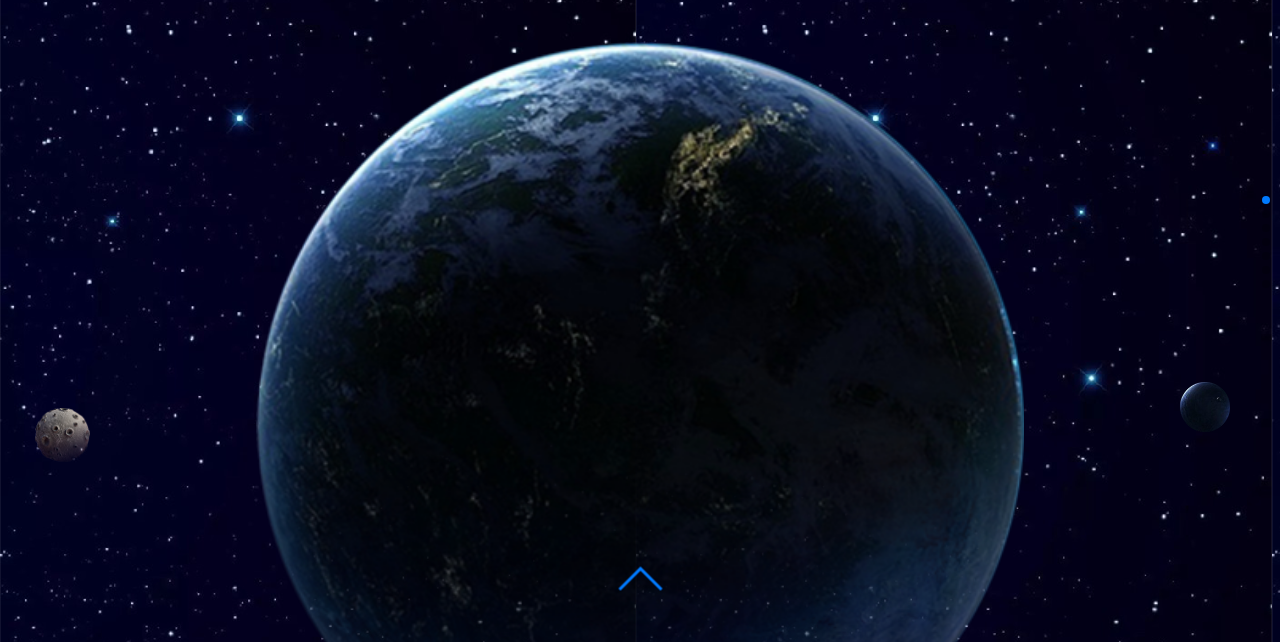
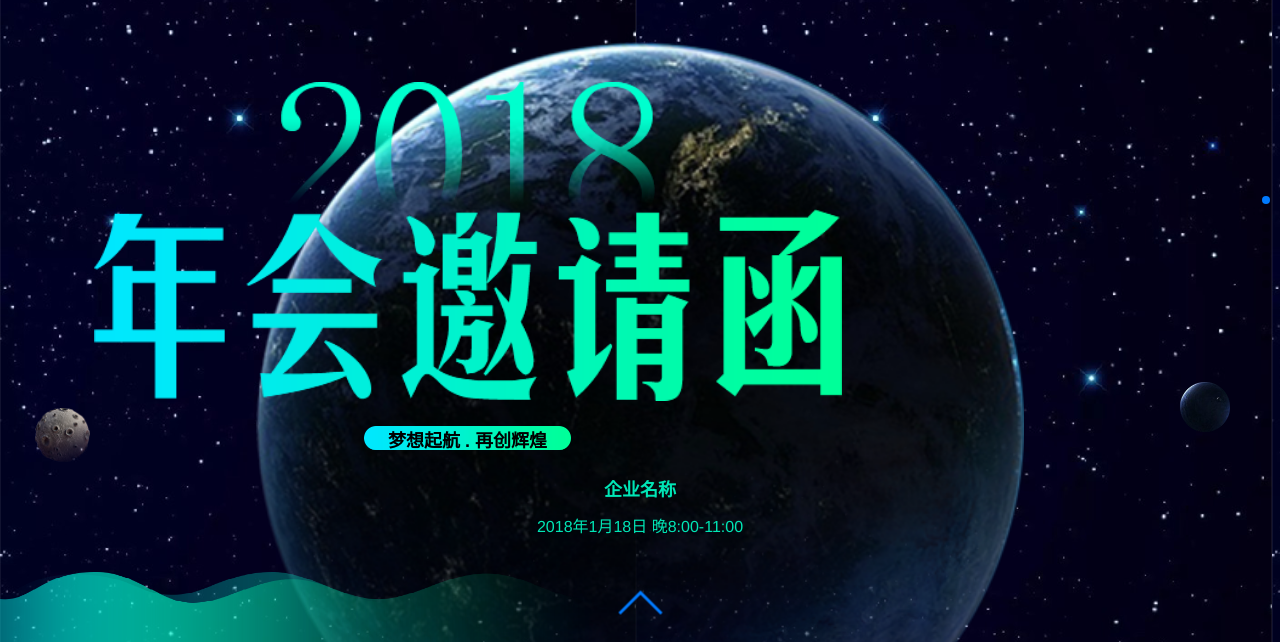
Before and after one commit to 1215143834/1215143834.github.io, a plain HTML site: page weichangjing/index.html in a window 1280 px wide. Shown: the part 158-800 px from the top of the page. Drawn offline with nearby package versions, Linux system fonts and the light colour scheme.

Commit message:
第一页完成

```diff
--- a/weichangjing/css/style.css
+++ b/weichangjing/css/style.css
@@ -1,3 +1,7 @@
+*{
+    margin: 0;
+    padding: 0;
+}
 html, body {
     position: relative;
     height: 100%;
@@ -30,7 +34,7 @@ body {
 .swiper-button-next {
     position: absolute;
     top: auto;
-    bottom: 5%;
+    bottom: 2%;
     left: 50%;
     right: auto;
     margin-left: -13.5px;
@@ -77,3 +81,58 @@ body {
     width: 60%;
     margin-left: -30%;
 }
+
+/*文字部分*/
+
+.s1 .main{
+    position: absolute;
+    top: 30%;
+    color: #000000;
+    font-weight: bold;
+}
+.s1 .main img:nth-of-type(1){
+    width: 40%;
+}
+.s1 .main img:nth-of-type(2){
+    width: 80%;
+    margin-bottom: 20px;
+}
+.s1 .main .img9{
+    background: url("../img/9.png");
+    width: 207px;
+    height: 24px;
+    margin: auto;
+    background-size: cover;   /*规定背景图像的尺寸：把背景图像扩展至足够大，以使背景图像完全覆盖背景区域。背景图像的某些部分也许无法显示在背景定位区域中。*/
+}
+
+
+/*首页底部*/
+
+.s1 .footer{
+    position: absolute;
+    bottom: 0;
+    width: 100%;
+    color: #00e6b6;
+}
+.s1 .footer h2{
+    margin-bottom: 12px;
+    font-size: 18px;
+}
+.s1 .footer p:nth-of-type(1){
+    font-size: 16px;
+    margin-bottom: 35px;
+}
+.s1 .footer p:nth-of-type(2){
+    height: 70px;
+}
+.s1 .footer img{
+    position: absolute;
+    height: 70px;
+}
+.s1 .footer img:nth-of-type(1){
+    left: 0;
+}
+.s1 .footer img:nth-of-type(2){
+
+    left: -12%;
+}
--- a/weichangjing/index.html
+++ b/weichangjing/index.html
@@ -24,12 +24,12 @@
                     <img src="img/4.png" alt="">
                     <img src="img/6.png" alt="">
                 </div>
-                <div class="main" style="display: none;">
+                <div class="main">
                     <img src="img/7.png" alt="">
                     <img src="img/8.png" alt="">
                     <p class="img9">梦想起航 . 再创辉煌</p>
                 </div>
-                <div class="footer" style="display: none">
+                <div class="footer">
                     <h2>企业名称</h2>
                     <p>2018年1月18日 晚8:00-11:00</p>
                     <p>
```
